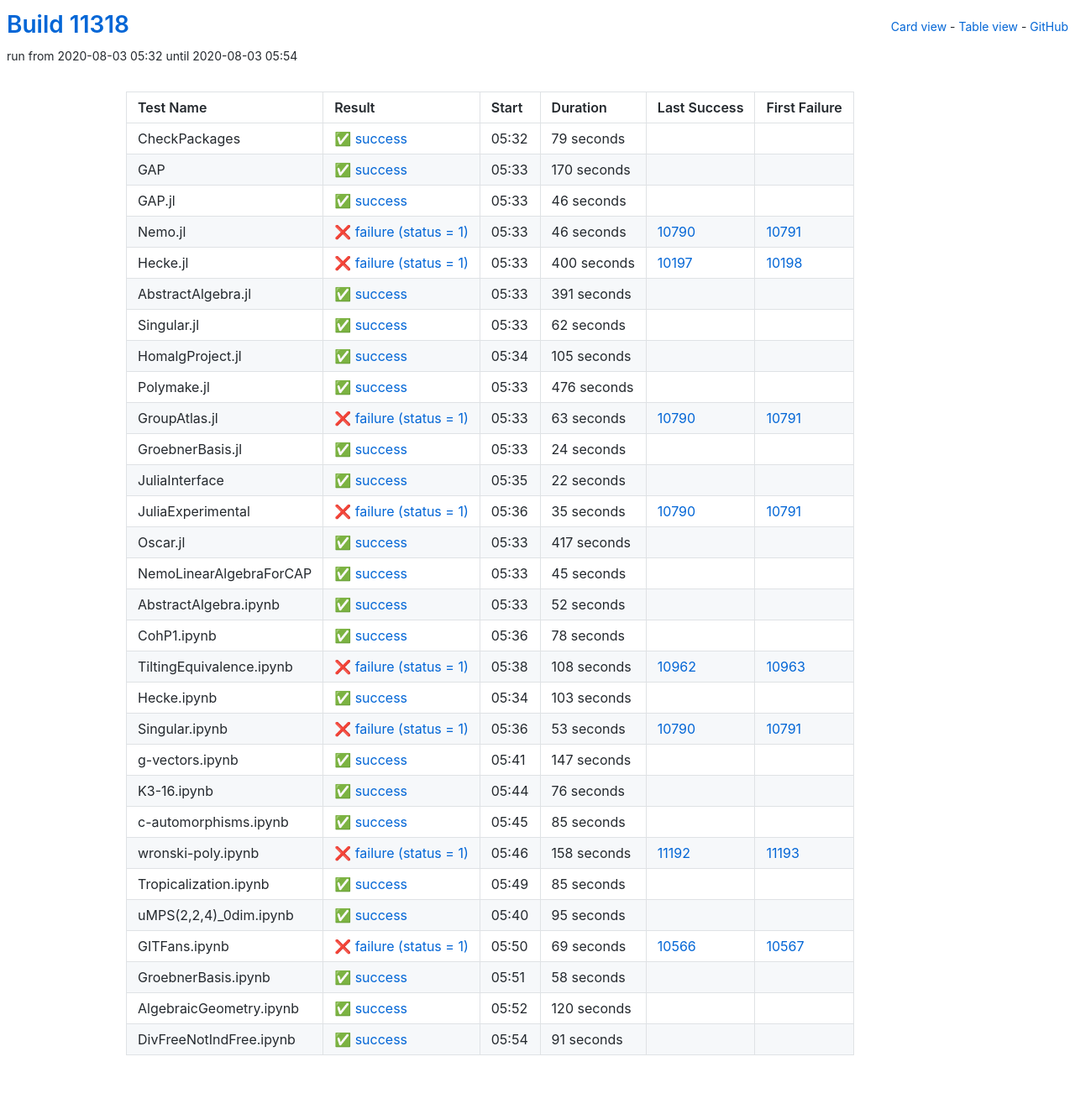
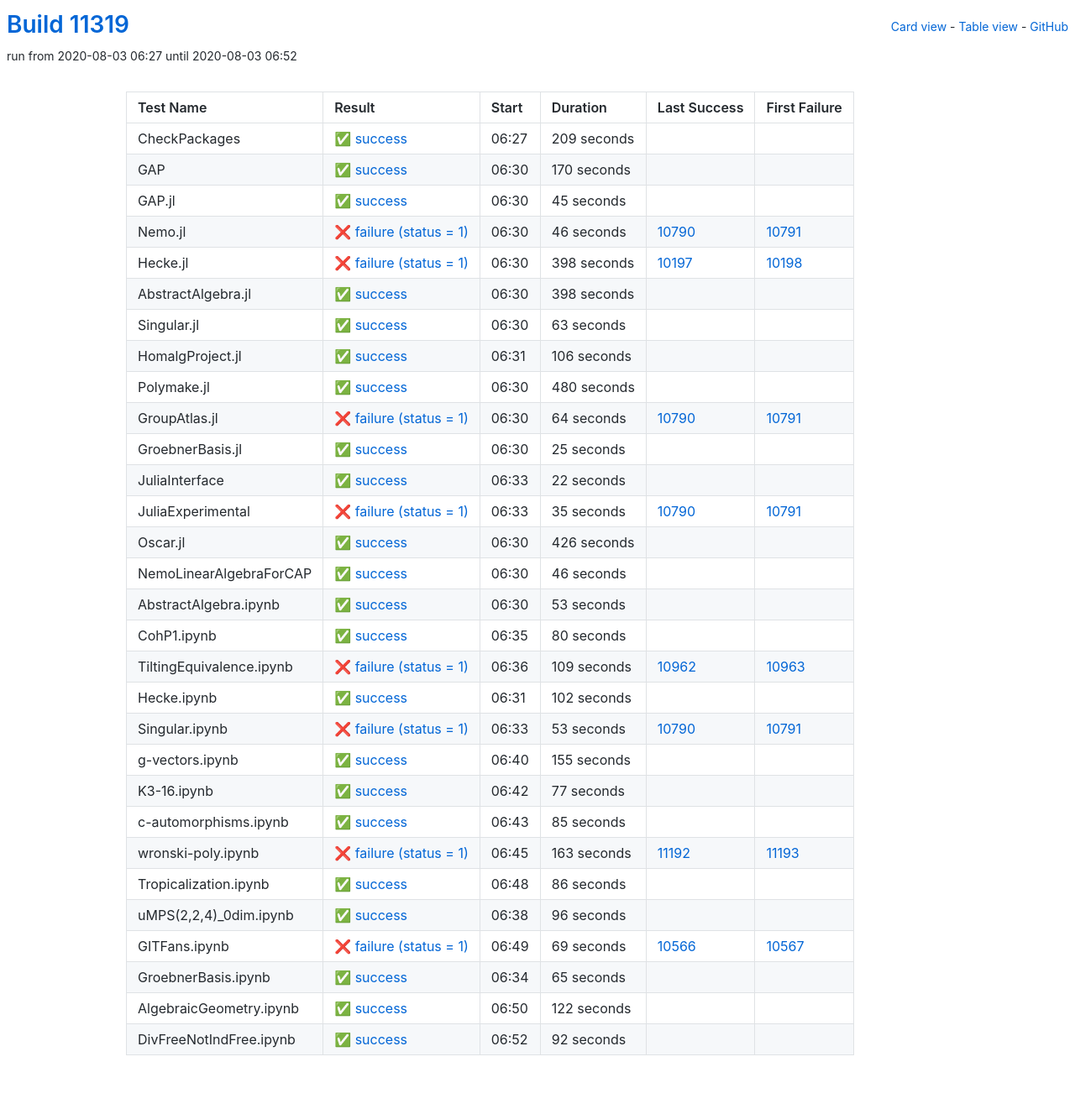
Before and after one commit to oscar-system/oscar-ci-status, a Jekyll site: the page built from table.html, in a window 1280 px wide. Shown: the whole page at 84% size. Built offline with Jekyll 4.4.1, drawn with Linux system fonts in a browser that asks for light colours.

Commit message:
Build #11319

```diff
--- a/_data/ci.yml
+++ b/_data/ci.yml
@@ -1,6 +1,6 @@
 ---
-build: 11318
-build_url: https://oscarci.mathematik.uni-kl.de/job/oscar/11318/
+build: 11319
+build_url: https://oscarci.mathematik.uni-kl.de/job/oscar/11319/
 job: oscar
 organization: oscar-system
 repo: oscar-ci-status
@@ -8,20 +8,20 @@
 tests:
 - name: CheckPackages
   id: checkpackages
-  log: https://oscarci.mathematik.uni-kl.de/job/oscar/11318/artifact/logs/build-11318/CheckPackages.log
-  start: 2020-08-03 05:32
+  log: https://oscarci.mathematik.uni-kl.de/job/oscar/11319/artifact/logs/build-11319/CheckPackages.log
+  start: 2020-08-03 06:27
   success: true
   exitcode: 0
   status: success
-  duration: 79
+  duration: 209
   last_success: false
   last_success_url:
   first_failure: false
   first_failure_url:
 - name: GAP
   id: gap
-  log: https://oscarci.mathematik.uni-kl.de/job/oscar/11318/artifact/logs/build-11318/GAP.log
-  start: 2020-08-03 05:33
+  log: https://oscarci.mathematik.uni-kl.de/job/oscar/11319/artifact/logs/build-11319/GAP.log
+  start: 2020-08-03 06:30
   success: true
   exitcode: 0
   status: success
@@ -32,20 +32,20 @@
   first_failure_url:
 - name: GAP.jl
   id: gap-jl
-  log: https://oscarci.mathematik.uni-kl.de/job/oscar/11318/artifact/logs/build-11318/GAP.jl.log
-  start: 2020-08-03 05:33
+  log: https://oscarci.mathematik.uni-kl.de/job/oscar/11319/artifact/logs/build-11319/GAP.jl.log
+  start: 2020-08-03 06:30
   success: true
   exitcode: 0
   status: success
-  duration: 46
+  duration: 45
   last_success: false
   last_success_url:
   first_failure: false
   first_failure_url:
 - name: Nemo.jl
   id: nemo-jl
-  log: https://oscarci.mathematik.uni-kl.de/job/oscar/11318/artifact/logs/build-11318/Nemo.jl.log
-  start: 2020-08-03 05:33
+  log: https://oscarci.mathematik.uni-kl.de/job/oscar/11319/artifact/logs/build-11319/Nemo.jl.log
+  start: 2020-08-03 06:30
   success: false
   exitcode: 1
   status: failure
@@ -56,92 +56,92 @@
   first_failure_url: https://oscarci.mathematik.uni-kl.de/job/oscar/10791/
 - name: Hecke.jl
   id: hecke-jl
-  log: https://oscarci.mathematik.uni-kl.de/job/oscar/11318/artifact/logs/build-11318/Hecke.jl.log
-  start: 2020-08-03 05:33
+  log: https://oscarci.mathematik.uni-kl.de/job/oscar/11319/artifact/logs/build-11319/Hecke.jl.log
+  start: 2020-08-03 06:30
   success: false
   exitcode: 1
   status: failure
-  duration: 400
+  duration: 398
   last_success: 10197
   last_success_url: https://oscarci.mathematik.uni-kl.de/job/oscar/10197/
   first_failure: 10198
   first_failure_url: https://oscarci.mathematik.uni-kl.de/job/oscar/10198/
 - name: AbstractAlgebra.jl
   id: abstractalgebra-jl
-  log: https://oscarci.mathematik.uni-kl.de/job/oscar/11318/artifact/logs/build-11318/AbstractAlgebra.jl.log
-  start: 2020-08-03 05:33
+  log: https://oscarci.mathematik.uni-kl.de/job/oscar/11319/artifact/logs/build-11319/AbstractAlgebra.jl.log
+  start: 2020-08-03 06:30
   success: true
   exitcode: 0
   status: success
-  duration: 391
+  duration: 398
   last_success: false
   last_success_url:
   first_failure: false
   first_failure_url:
 - name: Singular.jl
   id: singular-jl
-  log: https://oscarci.mathematik.uni-kl.de/job/oscar/11318/artifact/logs/build-11318/Singular.jl.log
-  start: 2020-08-03 05:33
+  log: https://oscarci.mathematik.uni-kl.de/job/oscar/11319/artifact/logs/build-11319/Singular.jl.log
+  start: 2020-08-03 06:30
   success: true
   exitcode: 0
   status: success
-  duration: 62
+  duration: 63
   last_success: false
   last_success_url:
   first_failure: false
   first_failure_url:
 - name: HomalgProject.jl
   id: homalgproject-jl
-  log: https://oscarci.mathematik.uni-kl.de/job/oscar/11318/artifact/logs/build-11318/HomalgProject.jl.log
-  start: 2020-08-03 05:34
+  log: https://oscarci.mathematik.uni-kl.de/job/oscar/11319/artifact/logs/build-11319/HomalgProject.jl.log
+  start: 2020-08-03 06:31
   success: true
   exitcode: 0
   status: success
-  duration: 105
+  duration: 106
   last_success: false
   last_success_url:
   first_failure: false
   first_failure_url:
 - name: Polymake.jl
   id: polymake-jl
-  log: https://oscarci.mathematik.uni-kl.de/job/oscar/11318/artifact/logs/build-11318/Polymake.jl.log
-  start: 2020-08-03 05:33
+  log: https://oscarci.mathematik.uni-kl.de/job/oscar/11319/artifact/logs/build-11319/Polymake.jl.log
+  start: 2020-08-03 06:30
   success: true
   exitcode: 0
   status: success
-  duration: 476
+  duration: 480
   last_success: false
   last_success_url:
   first_failure: false
   first_failure_url:
 - name: GroupAtlas.jl
   id: groupatlas-jl
-  log: https://oscarci.mathematik.uni-kl.de/job/oscar/11318/artifact/logs/build-11318/GroupAtlas.jl.log
-  start: 2020-08-03 05:33
+  log: https://oscarci.mathematik.uni-kl.de/job/oscar/11319/artifact/logs/build-11319/GroupAtlas.jl.log
+  start: 2020-08-03 06:30
   success: false
   exitcode: 1
   status: failure
-  duration: 63
+  duration: 64
   last_success: 10790
   last_success_url: https://oscarci.mathematik.uni-kl.de/job/oscar/10790/
   first_failure: 10791
   first_failure_url: https://oscarci.mathematik.uni-kl.de/job/oscar/10791/
 - name: GroebnerBasis.jl
   id: groebnerbasis-jl
-  log: https://oscarci.mathematik.uni-kl.de/job/oscar/11318/artifact/logs/build-11318/GroebnerBasis.jl.log
-  start: 2020-08-03 05:33
+  log: https://oscarci.mathematik.uni-kl.de/job/oscar/11319/artifact/logs/build-11319/GroebnerBasis.jl.log
+  start: 2020-08-03 06:30
   success: true
   exitcode: 0
   status: success
-  duration: 24
+  duration: 25
   last_success: false
   last_success_url:
   first_failure: false
   first_failure_url:
 - name: JuliaInterface
   id: juliainterface
-  log: https://oscarci.mathematik.uni-kl.de/job/oscar/11318/artifact/logs/build-11318/JuliaInterface.log
-  start: 2020-08-03 05:35
+  log: https://oscarci.mathematik.uni-kl.de/job/oscar/11319/artifact/logs/build-11319/JuliaInterface.log
+  start: 2020-08-03 06:33
   success: true
   exitcode: 0
   status: success
@@ -152,8 +152,8 @@
   first_failure_url:
 - name: JuliaExperimental
   id: juliaexperimental
-  log: https://oscarci.mathematik.uni-kl.de/job/oscar/11318/artifact/logs/build-11318/JuliaExperimental.log
-  start: 2020-08-03 05:36
+  log: https://oscarci.mathematik.uni-kl.de/job/oscar/11319/artifact/logs/build-11319/JuliaExperimental.log
+  start: 2020-08-03 06:33
   success: false
   exitcode: 1
   status: failure
@@ -164,80 +164,80 @@
   first_failure_url: https://oscarci.mathematik.uni-kl.de/job/oscar/10791/
 - name: Oscar.jl
   id: oscar-jl
-  log: https://oscarci.mathematik.uni-kl.de/job/oscar/11318/artifact/logs/build-11318/Oscar.jl.log
-  start: 2020-08-03 05:33
+  log: https://oscarci.mathematik.uni-kl.de/job/oscar/11319/artifact/logs/build-11319/Oscar.jl.log
+  start: 2020-08-03 06:30
   success: true
   exitcode: 0
   status: success
-  duration: 417
+  duration: 426
   last_success: false
   last_success_url:
   first_failure: false
   first_failure_url:
 - name: NemoLinearAlgebraForCAP
   id: nemolinearalgebraforcap
-  log: https://oscarci.mathematik.uni-kl.de/job/oscar/11318/artifact/logs/build-11318/NemoLinearAlgebraForCAP.log
-  start: 2020-08-03 05:33
+  log: https://oscarci.mathematik.uni-kl.de/job/oscar/11319/artifact/logs/build-11319/NemoLinearAlgebraForCAP.log
+  start: 2020-08-03 06:30
   success: true
   exitcode: 0
   status: success
-  duration: 45
+  duration: 46
   last_success: false
   last_success_url:
   first_failure: false
   first_failure_url:
 - name: AbstractAlgebra.ipynb
   id: abstractalgebra-ipynb
-  log: https://oscarci.mathematik.uni-kl.de/job/oscar/11318/artifact/logs/build-11318/AbstractAlgebra.ipynb.log
-  start: 2020-08-03 05:33
+  log: https://oscarci.mathematik.uni-kl.de/job/oscar/11319/artifact/logs/build-11319/AbstractAlgebra.ipynb.log
+  start: 2020-08-03 06:30
   success: true
   exitcode: 0
   status: success
-  duration: 52
+  duration: 53
   last_success: false
   last_success_url:
   first_failure: false
   first_failure_url:
 - name: CohP1.ipynb
   id: cohp1-ipynb
-  log: https://oscarci.mathematik.uni-kl.de/job/oscar/11318/artifact/logs/build-11318/CohP1.ipynb.log
-  start: 2020-08-03 05:36
+  log: https://oscarci.mathematik.uni-kl.de/job/oscar/11319/artifact/logs/build-11319/CohP1.ipynb.log
+  start: 2020-08-03 06:35
   success: true
   exitcode: 0
   status: success
-  duration: 78
+  duration: 80
   last_success: false
   last_success_url:
   first_failure: false
   first_failure_url:
 - name: TiltingEquivalence.ipynb
   id: tiltingequivalence-ipynb
-  log: https://oscarci.mathematik.uni-kl.de/job/oscar/11318/artifact/logs/build-11318/TiltingEquivalence.ipynb.log
-  start: 2020-08-03 05:38
+  log: https://oscarci.mathematik.uni-kl.de/job/oscar/11319/artifact/logs/build-11319/TiltingEquivalence.ipynb.log
+  start: 2020-08-03 06:36
   success: false
   exitcode: 1
   status: failure
-  duration: 108
+  duration: 109
   last_success: 10962
   last_success_url: https://oscarci.mathematik.uni-kl.de/job/oscar/10962/
   first_failure: 10963
   first_failure_url: https://oscarci.mathematik.uni-kl.de/job/oscar/10963/
 - name: Hecke.ipynb
   id: hecke-ipynb
-  log: https://oscarci.mathematik.uni-kl.de/job/oscar/11318/artifact/logs/build-11318/Hecke.ipynb.log
-  start: 2020-08-03 05:34
+  log: https://oscarci.mathematik.uni-kl.de/job/oscar/11319/artifact/logs/build-11319/Hecke.ipynb.log
+  start: 2020-08-03 06:31
   success: true
   exitcode: 0
   status: success
-  duration: 103
+  duration: 102
   last_success: false
   last_success_url:
   first_failure: false
   first_failure_url:
 - name: Singular.ipynb
   id: singular-ipynb
-  log: https://oscarci.mathematik.uni-kl.de/job/oscar/11318/artifact/logs/build-11318/Singular.ipynb.log
-  start: 2020-08-03 05:36
+  log: https://oscarci.mathematik.uni-kl.de/job/oscar/11319/artifact/logs/build-11319/Singular.ipynb.log
+  start: 2020-08-03 06:33
   success: false
   exitcode: 1
   status: failure
@@ -248,32 +248,32 @@
   first_failure_url: https://oscarci.mathematik.uni-kl.de/job/oscar/10791/
 - name: g-vectors.ipynb
   id: g-vectors-ipynb
-  log: https://oscarci.mathematik.uni-kl.de/job/oscar/11318/artifact/logs/build-11318/g-vectors.ipynb.log
-  start: 2020-08-03 05:41
+  log: https://oscarci.mathematik.uni-kl.de/job/oscar/11319/artifact/logs/build-11319/g-vectors.ipynb.log
+  start: 2020-08-03 06:40
   success: true
   exitcode: 0
   status: success
-  duration: 147
+  duration: 155
   last_success: false
   last_success_url:
   first_failure: false
   first_failure_url:
 - name: K3-16.ipynb
   id: k3-16-ipynb
-  log: https://oscarci.mathematik.uni-kl.de/job/oscar/11318/artifact/logs/build-11318/K3-16.ipynb.log
-  start: 2020-08-03 05:44
+  log: https://oscarci.mathematik.uni-kl.de/job/oscar/11319/artifact/logs/build-11319/K3-16.ipynb.log
+  start: 2020-08-03 06:42
   success: true
   exitcode: 0
   status: success
-  duration: 76
+  duration: 77
   last_success: false
   last_success_url:
   first_failure: false
   first_failure_url:
 - name: c-automorphisms.ipynb
   id: c-automorphisms-ipynb
-  log: https://oscarci.mathematik.uni-kl.de/job/oscar/11318/artifact/logs/build-11318/c-automorphisms.ipynb.log
-  start: 2020-08-03 05:45
+  log: https://oscarci.mathematik.uni-kl.de/job/oscar/11319/artifact/logs/build-11319/c-automorphisms.ipynb.log
+  start: 2020-08-03 06:43
   success: true
   exitcode: 0
   status: success
@@ -284,44 +284,44 @@
   first_failure_url:
 - name: wronski-poly.ipynb
   id: wronski-poly-ipynb
-  log: https://oscarci.mathematik.uni-kl.de/job/oscar/11318/artifact/logs/build-11318/wronski-poly.ipynb.log
-  start: 2020-08-03 05:46
+  log: https://oscarci.mathematik.uni-kl.de/job/oscar/11319/artifact/logs/build-11319/wronski-poly.ipynb.log
+  start: 2020-08-03 06:45
   success: false
   exitcode: 1
   status: failure
-  duration: 158
+  duration: 163
   last_success: 11192
   last_success_url: https://oscarci.mathematik.uni-kl.de/job/oscar/11192/
   first_failure: 11193
   first_failure_url: https://oscarci.mathematik.uni-kl.de/job/oscar/11193/
 - name: Tropicalization.ipynb
   id: tropicalization-ipynb
-  log: https://oscarci.mathematik.uni-kl.de/job/oscar/11318/artifact/logs/build-11318/Tropicalization.ipynb.log
-  start: 2020-08-03 05:49
+  log: https://oscarci.mathematik.uni-kl.de/job/oscar/11319/artifact/logs/build-11319/Tropicalization.ipynb.log
+  start: 2020-08-03 06:48
   success: true
   exitcode: 0
   status: success
-  duration: 85
+  duration: 86
   last_success: false
   last_success_url:
   first_failure: false
   first_failure_url:
 - name: uMPS(2,2,4)_0dim.ipynb
   id: umps-2-2-4-0dim-ipynb
-  log: https://oscarci.mathematik.uni-kl.de/job/oscar/11318/artifact/logs/build-11318/uMPS-2-2-4-_0dim.ipynb.log
-  start: 2020-08-03 05:40
+  log: https://oscarci.mathematik.uni-kl.de/job/oscar/11319/artifact/logs/build-11319/uMPS-2-2-4-_0dim.ipynb.log
+  start: 2020-08-03 06:38
   success: true
   exitcode: 0
   status: success
-  duration: 95
+  duration: 96
   last_success: false
   last_success_url:
   first_failure: false
   first_failure_url:
 - name: GITFans.ipynb
   id: gitfans-ipynb
-  log: https://oscarci.mathematik.uni-kl.de/job/oscar/11318/artifact/logs/build-11318/GITFans.ipynb.log
-  start: 2020-08-03 05:50
+  log: https://oscarci.mathematik.uni-kl.de/job/oscar/11319/artifact/logs/build-11319/GITFans.ipynb.log
+  start: 2020-08-03 06:49
   success: false
   exitcode: 1
   status: failure
@@ -332,36 +332,36 @@
   first_failure_url: https://oscarci.mathematik.uni-kl.de/job/oscar/10567/
 - name: GroebnerBasis.ipynb
   id: groebnerbasis-ipynb
-  log: https://oscarci.mathematik.uni-kl.de/job/oscar/11318/artifact/logs/build-11318/GroebnerBasis.ipynb.log
-  start: 2020-08-03 05:51
+  log: https://oscarci.mathematik.uni-kl.de/job/oscar/11319/artifact/logs/build-11319/GroebnerBasis.ipynb.log
+  start: 2020-08-03 06:34
   success: true
   exitcode: 0
   status: success
-  duration: 58
+  duration: 65
   last_success: false
   last_success_url:
   first_failure: false
   first_failure_url:
 - name: AlgebraicGeometry.ipynb
   id: algebraicgeometry-ipynb
-  log: https://oscarci.mathematik.uni-kl.de/job/oscar/11318/artifact/logs/build-11318/AlgebraicGeometry.ipynb.log
-  start: 2020-08-03 05:52
+  log: https://oscarci.mathematik.uni-kl.de/job/oscar/11319/artifact/logs/build-11319/AlgebraicGeometry.ipynb.log
+  start: 2020-08-03 06:50
   success: true
   exitcode: 0
   status: success
-  duration: 120
+  duration: 122
   last_success: false
   last_success_url:
   first_failure: false
   first_failure_url:
 - name: DivFreeNotIndFree.ipynb
   id: divfreenotindfree-ipynb
-  log: https://oscarci.mathematik.uni-kl.de/job/oscar/11318/artifact/logs/build-11318/DivFreeNotIndFree.ipynb.log
-  start: 2020-08-03 05:54
+  log: https://oscarci.mathematik.uni-kl.de/job/oscar/11319/artifact/logs/build-11319/DivFreeNotIndFree.ipynb.log
+  start: 2020-08-03 06:52
   success: true
   exitcode: 0
   status: success
-  duration: 91
+  duration: 92
   last_success: false
   last_success_url:
   first_failure: false
```
Also changed, not shown: README.md.
